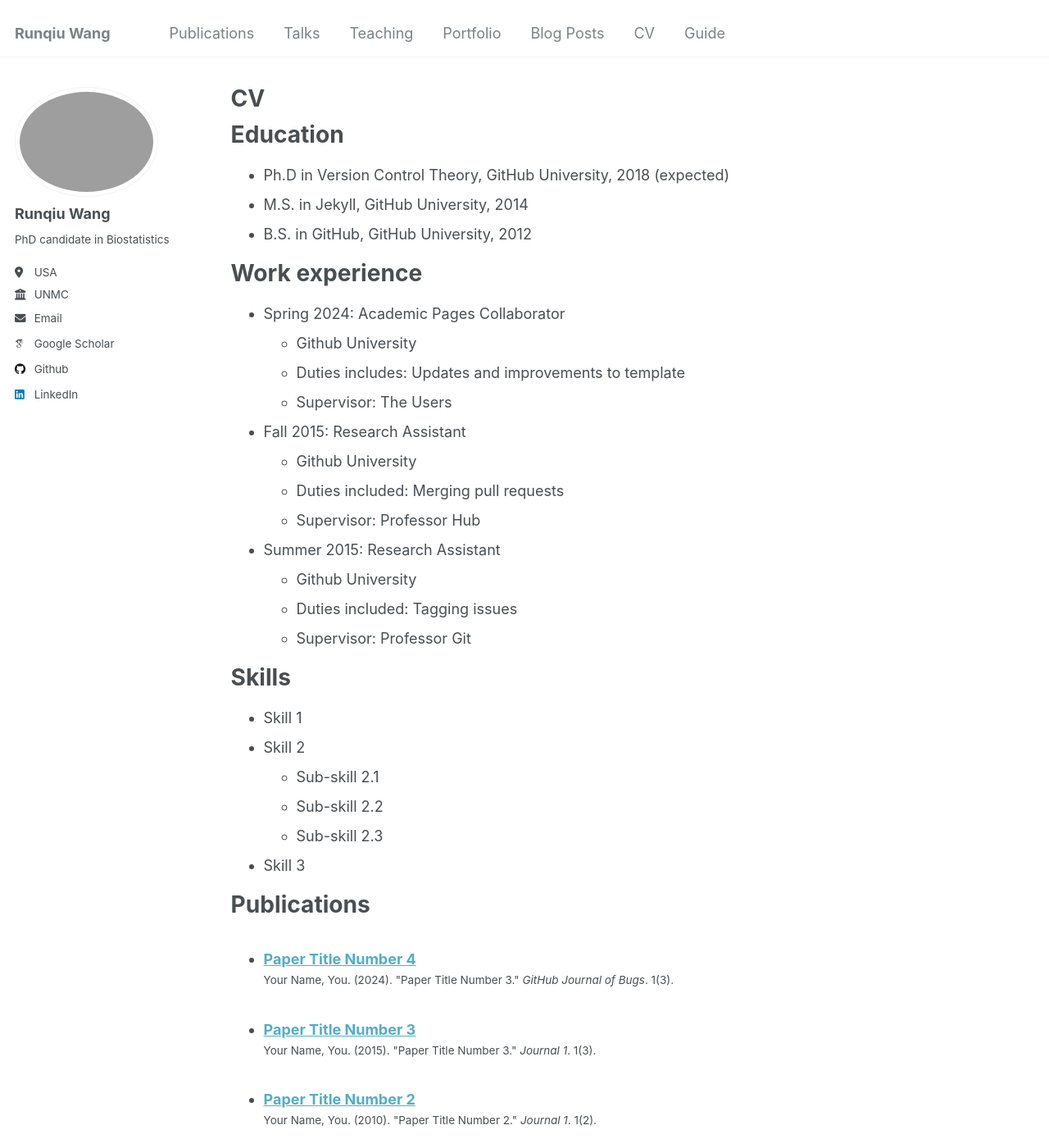
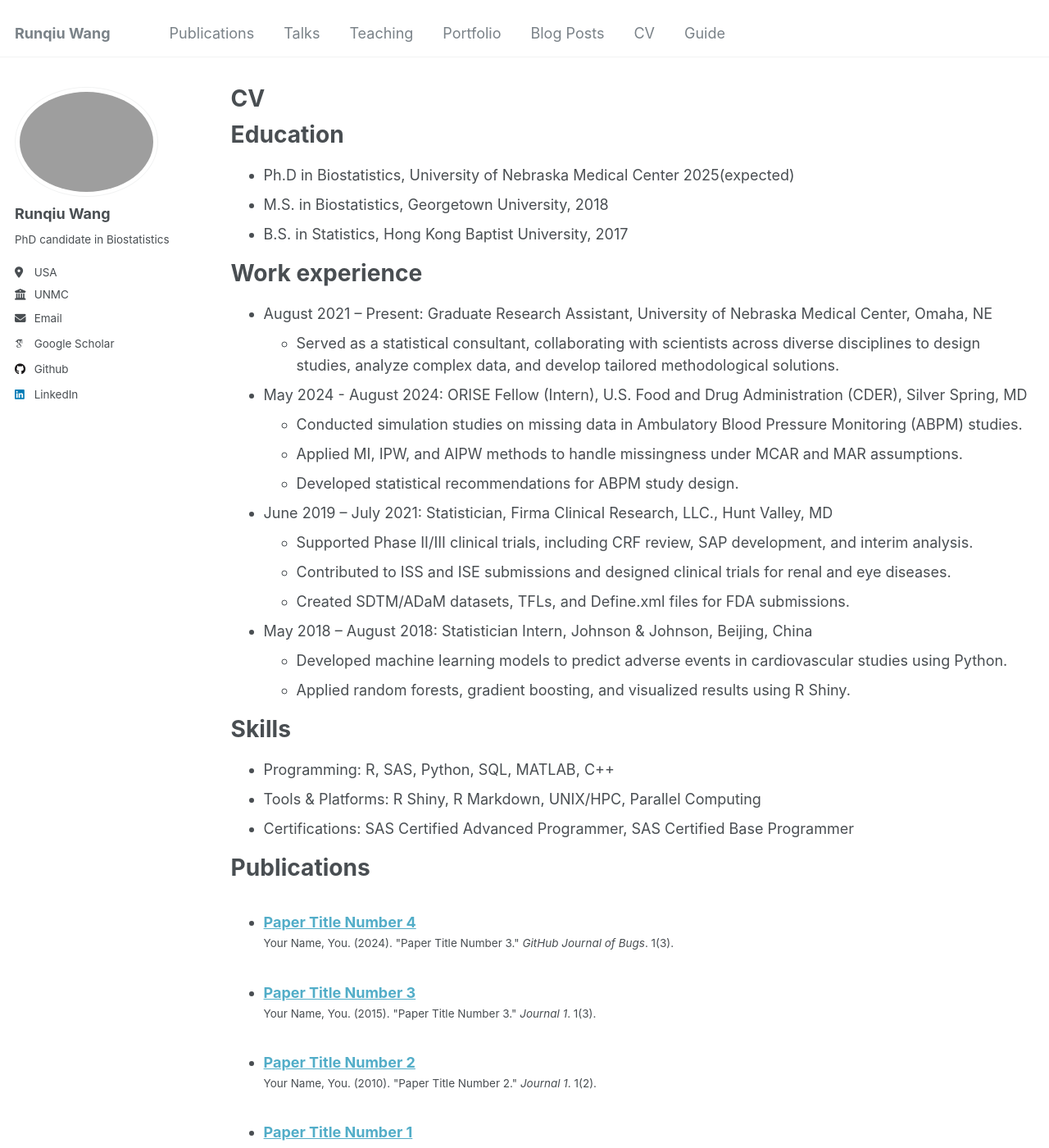
Before and after one commit to RunqiuWang22/runqiuwang22.github.io, a Jekyll site: the page built from _pages/cv.md, in a window 1280 px wide and 1400 px high. Shown: the whole window at 82% size. Built offline with Jekyll 4.4.1, drawn with Linux system fonts in a browser that asks for light colours; some web fonts are replaced; some of the changed text lies outside the part shown.

Commit message:
Update cv.md

```diff
--- a/_pages/cv.md
+++ b/_pages/cv.md
@@ -11,35 +11,35 @@ redirect_from:
 
 Education
 ======
-* Ph.D in Version Control Theory, GitHub University, 2018 (expected)
-* M.S. in Jekyll, GitHub University, 2014
-* B.S. in GitHub, GitHub University, 2012
+* Ph.D in Biostatistics, University of Nebraska Medical Center 2025(expected)
+* M.S. in Biostatistics, Georgetown University, 2018
+* B.S. in Statistics, Hong Kong Baptist University, 2017
 
 Work experience
 ======
-* Spring 2024: Academic Pages Collaborator
-  * Github University
-  * Duties includes: Updates and improvements to template
-  * Supervisor: The Users
+* August 2021 – Present: Graduate Research Assistant, University of Nebraska Medical Center, Omaha, NE
+  * Served as a statistical consultant, collaborating with scientists across diverse disciplines to design studies, analyze complex data, and develop tailored methodological solutions.
 
-* Fall 2015: Research Assistant
-  * Github University
-  * Duties included: Merging pull requests
-  * Supervisor: Professor Hub
+* May 2024 - August 2024: ORISE Fellow (Intern), U.S. Food and Drug Administration (CDER), Silver Spring, MD
+  * Conducted simulation studies on missing data in Ambulatory Blood Pressure Monitoring (ABPM) studies.
+  * Applied MI, IPW, and AIPW methods to handle missingness under MCAR and MAR assumptions.
+  * Developed statistical recommendations for ABPM study design.
 
-* Summer 2015: Research Assistant
-  * Github University
-  * Duties included: Tagging issues
-  * Supervisor: Professor Git
+* June 2019 – July 2021: Statistician, Firma Clinical Research, LLC., Hunt Valley, MD
+  * Supported Phase II/III clinical trials, including CRF review, SAP development, and interim analysis.
+  * Contributed to ISS and ISE submissions and designed clinical trials for renal and eye diseases.
+  * Created SDTM/ADaM datasets, TFLs, and Define.xml files for FDA submissions.
+
+* May 2018 – August 2018: Statistician Intern, Johnson & Johnson, Beijing, China
+  * Developed machine learning models to predict adverse events in cardiovascular studies using Python.
+  * Applied random forests, gradient boosting, and visualized results using R Shiny.
 
 Skills
 ======
-* Skill 1
-* Skill 2
-  * Sub-skill 2.1
-  * Sub-skill 2.2
-  * Sub-skill 2.3
-* Skill 3
+* Programming: R, SAS, Python, SQL, MATLAB, C++
+* Tools & Platforms: R Shiny, R Markdown, UNIX/HPC, Parallel Computing
+* Certifications: SAS Certified Advanced Programmer, SAS Certified Base Programmer
+
 
 Publications
 ======
@@ -61,4 +61,6 @@ Teaching
 
 Service and leadership
 ======
-* Currently signed in to 43 different slack teams
+* Member, American Statistical Association (ASA)
+* Member, Eastern North American Region (ENAR)
+* Member, International Biometric Society (IBS)
```
